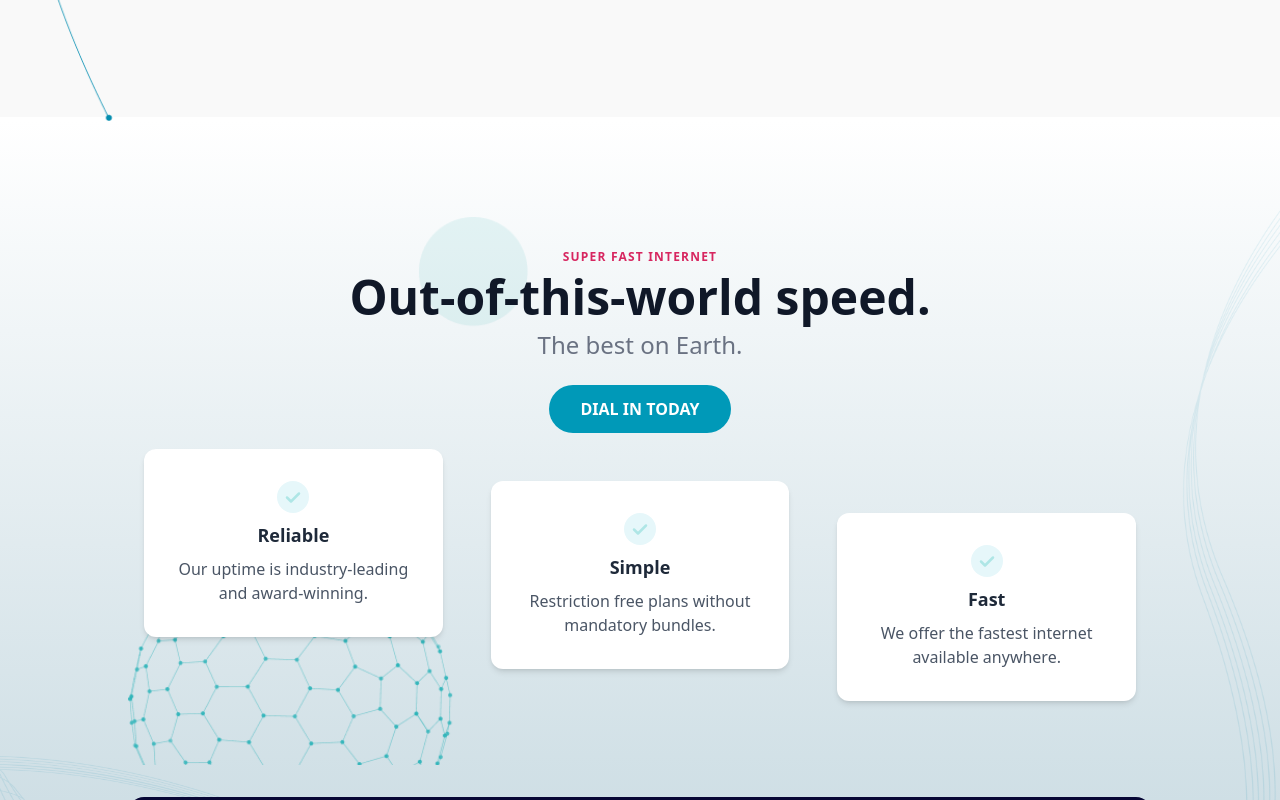
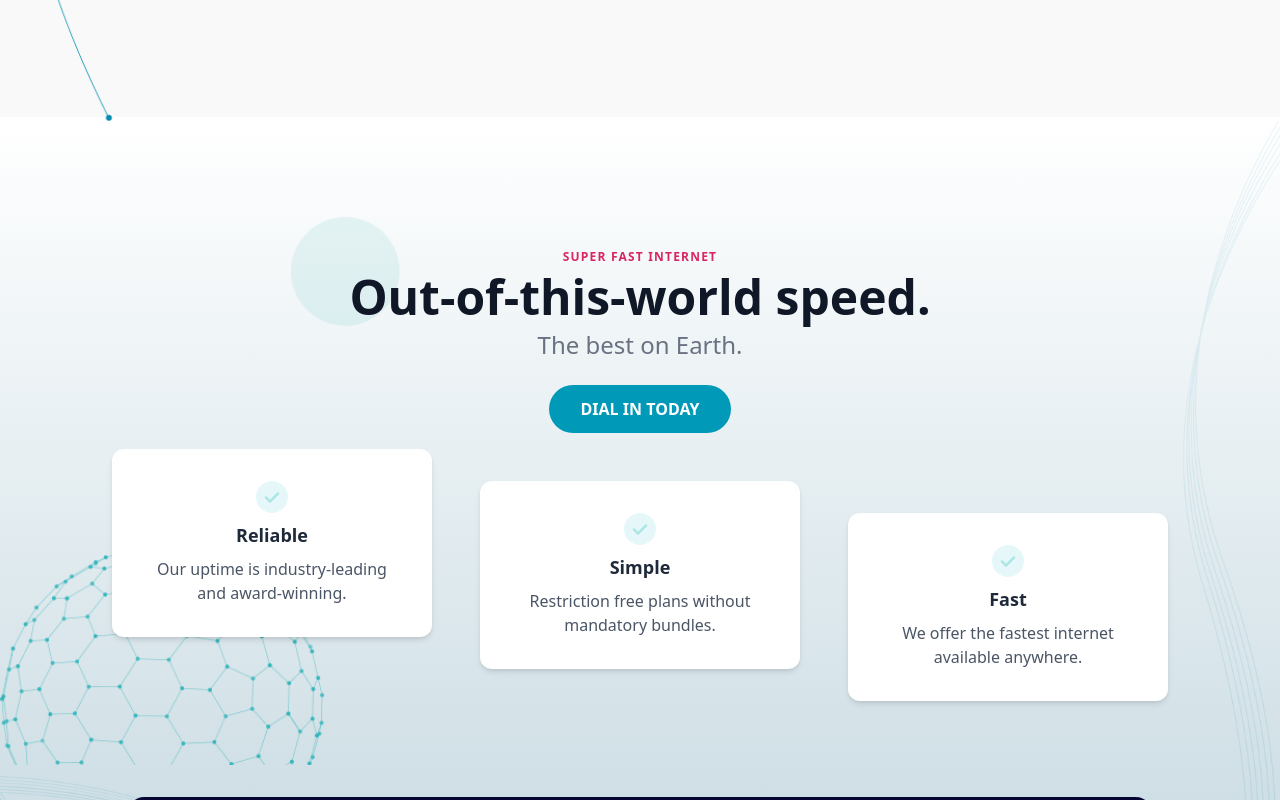
Before and after one commit to mvrzan/salesforce-connections-demo, a React (Vite) app in the folder client/: page / in a window 1280 px wide. Shown: the part 820-1620 px from the top of the page. Built offline with nearby package versions, Linux system fonts and the light colour scheme; no server answers.

Commit message:
refactor Discount component to use CSS classes for background styling and simplify structure

```diff
--- a/client/src/components/Discount.tsx
+++ b/client/src/components/Discount.tsx
@@ -1,25 +1,12 @@
 import SuperFastInternet from "./SuperFastInternet";
-import backgroundImage from "../assets/background/LineArt_lines_internet_bgTrim2.png";
 
 const Discount = () => {
   return (
-    <div
-      className="w-full relative overflow-hidden min-h-[60vh]"
-      style={{
-        backgroundImage: `url(${backgroundImage})`,
-        backgroundRepeat: "no-repeat",
-        backgroundPosition: "center",
-        backgroundSize: "100% 100%",
-      }}
-    >
-      {/* Gradient overlay */}
+    <div className="w-full relative overflow-hidden min-h-[60vh] bg-no-repeat bg-center bg-size-[100%] bg-[url('../src/assets/background/LineArt_lines_internet_bgTrim2.png')]">
       <div className="absolute inset-0 z-[1] pointer-events-none bg-gradient-to-b from-white to-[#93B7C5] opacity-70" />
-      {/* Content */}
       <div className="relative z-10 flex flex-col items-center justify-center min-h-[60vh] py-16">
         <div className="w-full flex justify-center z-20 mb-8">
-          <div className="w-full max-w-5xl">
-            <SuperFastInternet />
-          </div>
+          <SuperFastInternet />
         </div>
         <div className="bg-[#070735] rounded-2xl px-8 py-10 max-w-5xl w-full flex flex-col items-center text-center text-white shadow-lg">
           <h2 className="text-2xl md:text-xl font-bold mb-2 tracking-widest text-[#278D90]">BUNDLES DEALS</h2>
```
